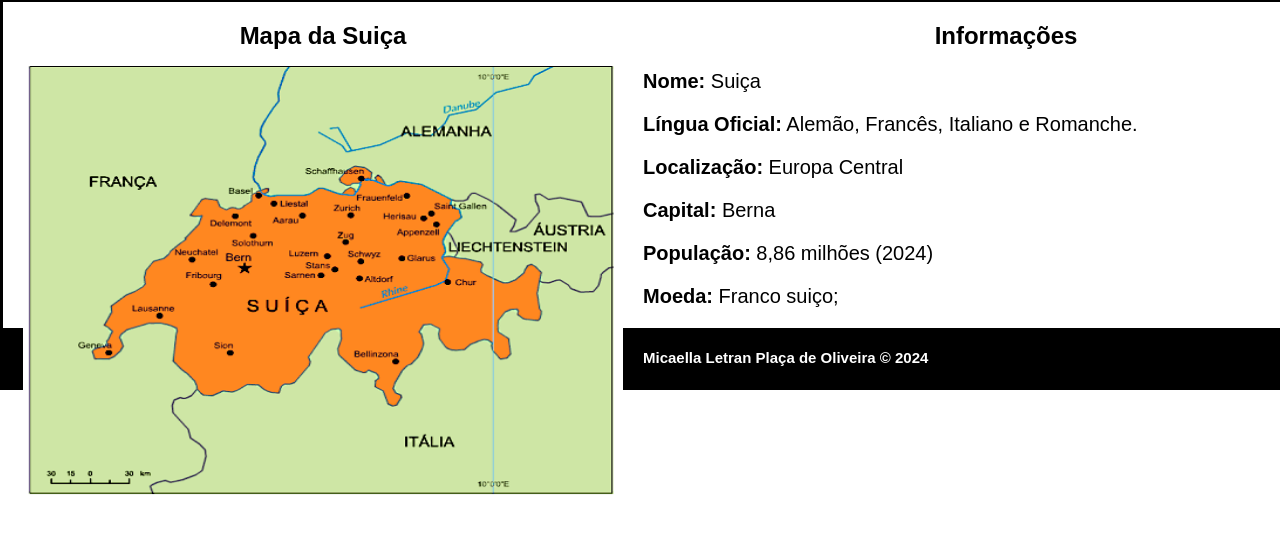
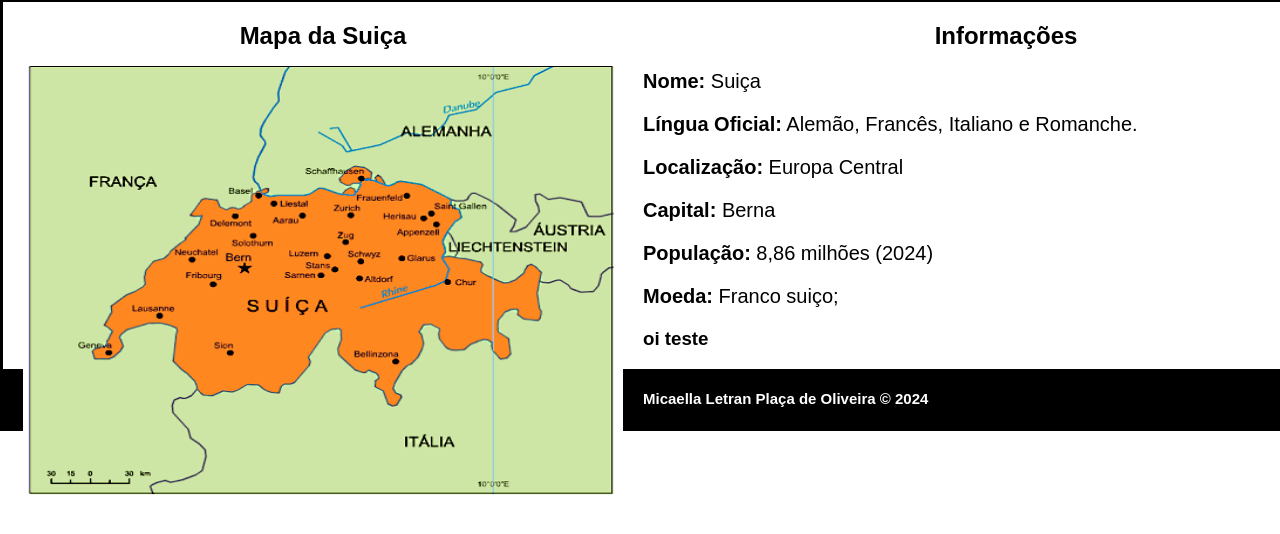
Before and after one commit to micaellaletran13/volta-ao-mundo-novo, a plain HTML site: page geral.html in a window 1280 px wide. Shown: the part 42-576 px from the top of the page. Drawn offline with Linux system fonts and the light colour scheme.

Commit message:
alterando
pagina

```diff
--- a/geral.html
+++ b/geral.html
@@ -33,6 +33,7 @@
                     <p><b>Capital:</b> Berna</p>
                     <p><b>População:</b> 8,86 milhões (2024)</p>
                     <p><b>Moeda:</b> Franco suiço;</p>
+                    <h3>oi teste</h3>
                </div>
 
                <footer><h4>Micaella Letran Plaça de Oliveira &copy; 2024 </h4></footer>
```
